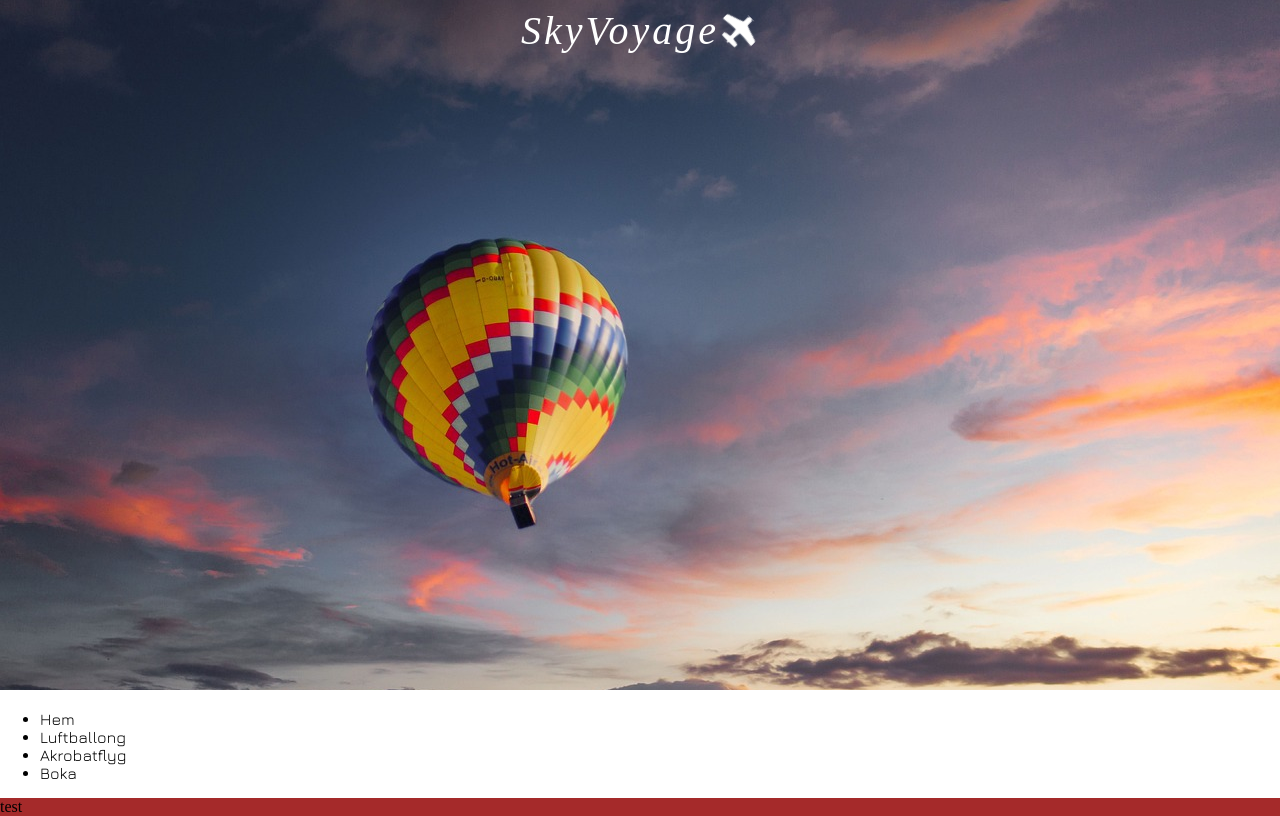
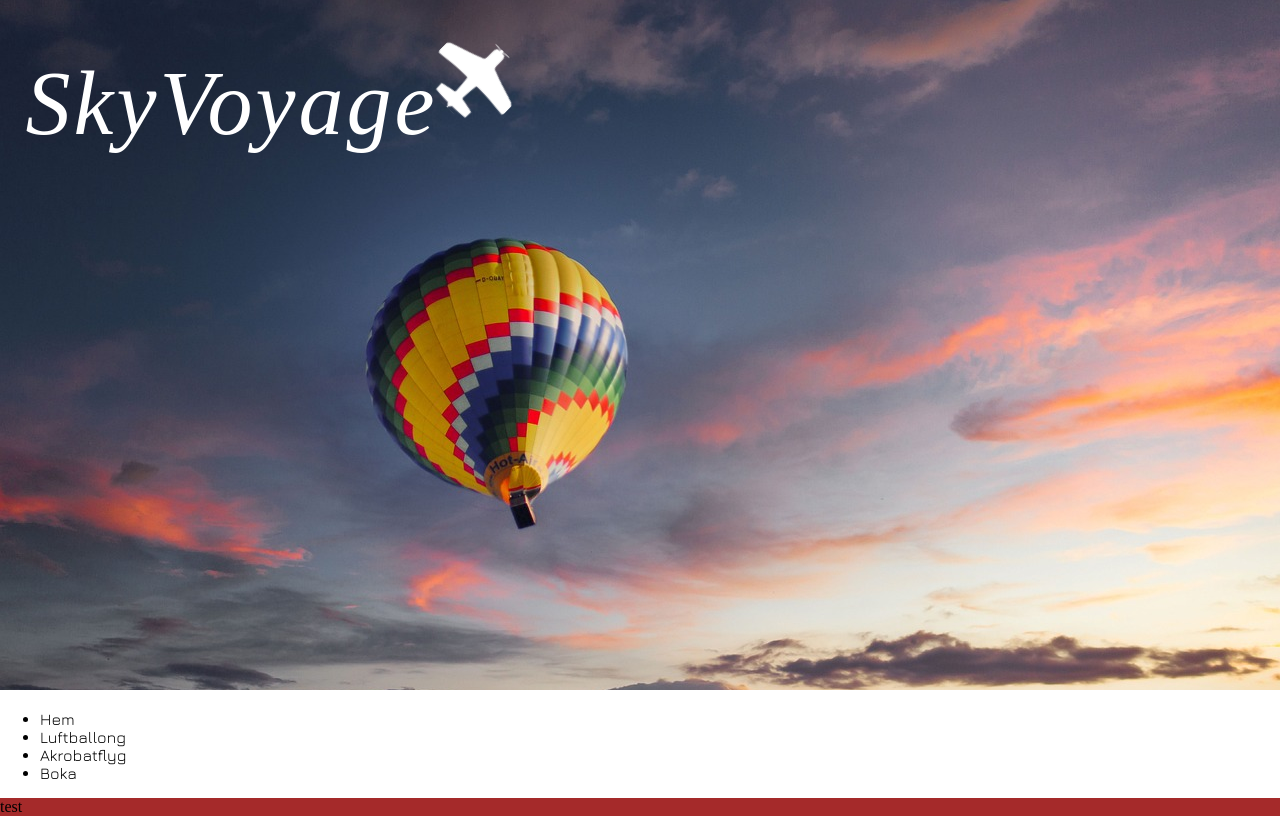
Before and after one commit to ellinorjohansson/SkyVoyage-Glantan, a Vue app: page / in a window 1280 px wide. Built offline with nearby package versions, Linux system fonts and the light colour scheme; a web font is replaced by a local one.

Commit message:
💄(style): logo responsive both in tablet and desktop

```diff
--- a/src/component/HeaderLogo.vue
+++ b/src/component/HeaderLogo.vue
@@ -28,15 +28,24 @@
 }
 
 @media screen and (min-width: 768px) {
-  h1 {
+  .h1-container {
+    left: 2%;
+    top: 45%;
+    transform: translate(0, -49%);
+    h1 {
     font-size: $tablet-font-size-title;
-    left: 2%;
+    }
   }
 }
 
 @media screen and (min-width: 1024px) {
-  h1 {
+  .h1-container {
+    left: 2%;
+    top: 70%;
+    transform: translate(0, -49%);
+    h1 {
     font-size: $desktop-font-size-title;
+    }
   }
 }
 </style>
--- a/src/component/SvgLogoPlane.vue
+++ b/src/component/SvgLogoPlane.vue
@@ -1,11 +1,28 @@
 <script lang="ts" setup></script>
 
 <style lang="scss" scoped>
+// Mobile
+svg {
+  width: 40px;
+  height: 35px;
+  transform: rotate(44.7deg) translateX(-25%) translateY(-15%);
+}
+
+// Tablet
+@media screen and (min-width: 768px) {
   svg {
-    width: 40px;
-    height: 35px;
-    transform: rotate(44.7deg);
+    width: 71px;
+    height: 61px;
   }
+}
+
+// Desktop
+@media screen and (min-width: 1024px) {
+  svg {
+    width: 91px;
+    height: 80px;
+  }
+}
 </style>
 
 <template>
```
